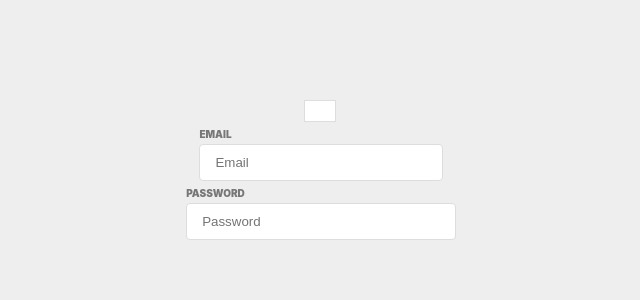
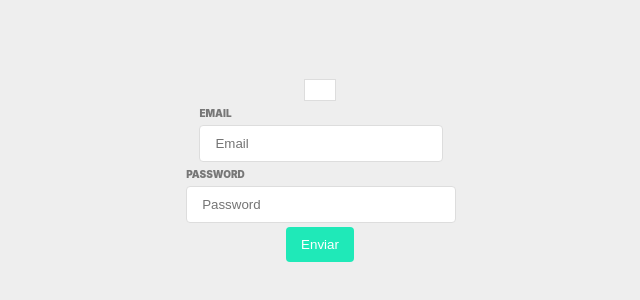
Before and after one commit to BladimirDelBarrioPizarro/Instagram, a React (Create React App) app in the folder instagram/: page / in a window 1280 px wide. Shown: the part 230-530 px from the top of the page, without its empty margins (320-960 px from the left). Built offline with nearby package versions, Linux system fonts and the light colour scheme.

Commit message:
feat:added button.component

```diff
--- a/instagram/src/App.tsx
+++ b/instagram/src/App.tsx
@@ -1,11 +1,9 @@
 import React from 'react';
-//import Header from './modules/header/components/header.component';
-//import Form from './modules/form/components/form.component'
-/**<Header title="Instagram"></Header>
-      <Form></Form> */
 import Card from '../src/modules/card/components/card.component'
 import Container from '../src/modules/container/components/container.component'
 import Input from '../src/modules/input/components/input.component'
+import Button from '../src/modules/button/components/button.component'
+
 
 const App = () => {
   return (
@@ -13,6 +11,7 @@ const App = () => {
       <Card></Card>
       <Input placeholder='Email' label="Email"></Input>
       <Input placeholder='Password' label="Password"></Input>
+      <Button>Enviar</Button>
     </Container>
   );
 }
--- /dev/null
+++ b/instagram/src/modules/button/components/button.component.tsx
@@ -0,0 +1,25 @@
+import React from 'react'
+
+
+interface IButtonProps {
+
+}
+
+const Button = (props:IButtonProps) => {
+
+
+    const buttonStyle = {
+        backgroundColor:'#1FE9B8',
+        border:'0px',
+        borderRadius:'4px',
+        padding:'10px 15px',
+        marginTop:'4px',
+        color:'#fff'
+    }
+
+    return(
+        <button style={buttonStyle}>Enviar</button>
+    )
+}
+
+export default Button;
--- a/instagram/src/modules/input/components/input.component.tsx
+++ b/instagram/src/modules/input/components/input.component.tsx
@@ -14,7 +14,7 @@ const Input = (props:IInput) => {
         borderRadius:'4px',
         width:'calc(100% - 30px)',
         marginBotton:'10px',
-        marginTop:'2px'
+        marginTop:'4px'
     }
 
     const styleSpan = {
```
